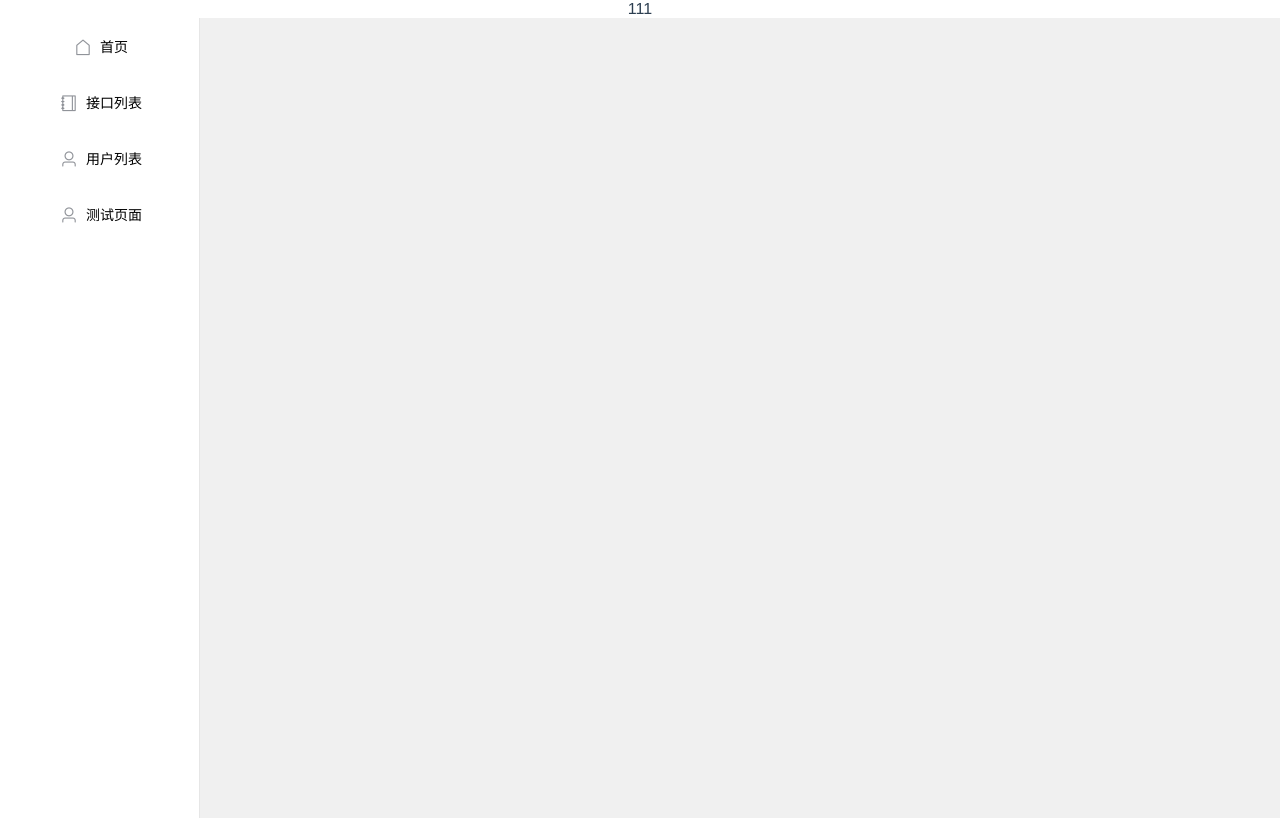
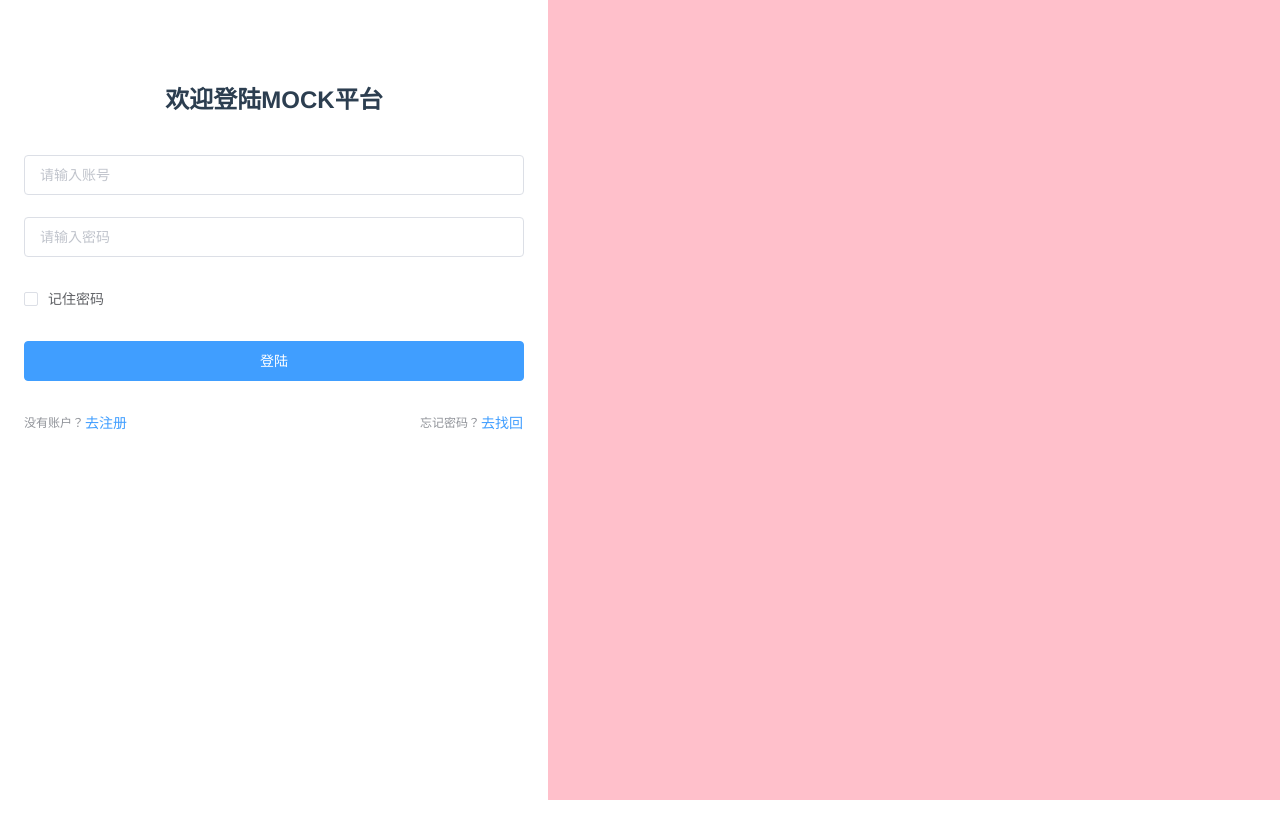
Before and after one commit to 1437647291/mock-project, a Vue app: page /login in a window 1280 px wide. Built offline with nearby package versions, Linux system fonts and the light colour scheme.

Commit message:
feat-添加登陆注册-hss

```diff
--- a/src/App.vue
+++ b/src/App.vue
@@ -1,35 +1,6 @@
 <template>
   <div id="app">
-    <div>111</div>
-    <el-container>
-      <el-container>
-        <el-aside width="200px">
-          <el-menu
-            class="el-menu-vertical-demo"
-          >
-            <el-menu-item index="1">
-              <i class="el-icon-house"></i>
-              <router-link to="/home" slot="title">首页</router-link>
-            </el-menu-item>
-            <el-menu-item index="2">
-              <i class="el-icon-notebook-1"></i>
-              <router-link to="/interface" slot="title">接口列表</router-link>
-            </el-menu-item>
-            <el-menu-item index="3">
-              <i class="el-icon-user"></i>
-              <router-link to="/user" slot="title">用户列表</router-link>
-            </el-menu-item>
-            <el-menu-item index="4">
-              <i class="el-icon-user"></i>
-              <router-link to="/test" slot="title">测试页面</router-link>
-            </el-menu-item>
-          </el-menu>
-        </el-aside>
-        <el-main>
-          <router-view />
-        </el-main>
-      </el-container>
-    </el-container>
+    <router-view />
   </div>
 </template>
 
@@ -52,33 +23,7 @@ body {
   font-family: Avenir, Helvetica, Arial, sans-serif;
   -webkit-font-smoothing: antialiased;
   -moz-osx-font-smoothing: grayscale;
-  text-align: center;
   color: #2c3e50;
   height: 100%;
 }
-.el-main {
-  background: #F0F0F0;
-}
-.el-container {
-  height: 100%;
-
-  .el-menu {
-    height: 100%;
-
-    .is-active {
-      a {
-        color: #409EFF !important;
-      }
-    }
-
-    .el-menu-item {
-      a {
-        color: black;
-        &:-webkit-any-link {
-          text-decoration: none;
-        }
-      }
-    }
-  }
-}
 </style>
--- /dev/null
+++ b/src/pages/Home/index.vue
@@ -0,0 +1,71 @@
+<template>
+  <div class="home">
+    <div>111</div>
+    <el-container>
+      <el-container>
+        <el-aside width="200px">
+          <el-menu
+            class="el-menu-vertical-demo"
+          >
+            <el-menu-item index="1">
+              <i class="el-icon-house"></i>
+              <router-link to="/welcome" slot="title">首页</router-link>
+            </el-menu-item>
+            <el-menu-item index="2">
+              <i class="el-icon-notebook-1"></i>
+              <router-link to="/interface" slot="title">接口列表</router-link>
+            </el-menu-item>
+            <el-menu-item index="3">
+              <i class="el-icon-user"></i>
+              <router-link to="/user" slot="title">用户列表</router-link>
+            </el-menu-item>
+            <el-menu-item index="4">
+              <i class="el-icon-user"></i>
+              <router-link to="/test" slot="title">测试页面</router-link>
+            </el-menu-item>
+          </el-menu>
+        </el-aside>
+        <el-main>
+          <router-view />
+        </el-main>
+      </el-container>
+    </el-container>
+  </div>
+</template>
+
+<script>
+export default {
+  name: 'Home'
+}
+</script>
+
+<style scope lang="less">
+.home {
+  height: 100%;
+}
+.el-main {
+  background: #F0F0F0;
+}
+.el-container {
+  height: 100%;
+
+  .el-menu {
+    height: 100%;
+
+    .is-active {
+      a {
+        color: #409EFF !important;
+      }
+    }
+
+    .el-menu-item {
+      a {
+        color: black;
+        &:-webkit-any-link {
+          text-decoration: none;
+        }
+      }
+    }
+  }
+}
+</style>
--- /dev/null
+++ b/src/pages/Login/index.vue
@@ -0,0 +1,190 @@
+<template>
+  <div class="login">
+    <div class="form">
+      <div class="title">欢迎登陆MOCK平台</div>
+      <!-- 登陆模块 -->
+      <div v-if="showLogin">
+        <el-form :model="ruleForm" status-icon ref="ruleForm" class="demo-ruleForm">
+          <el-form-item prop="account">
+            <el-input placeholder="请输入账号" v-model="ruleForm.account" autocomplete="off"></el-input>
+          </el-form-item>
+          <el-form-item prop="checkPass">
+            <el-input placeholder="请输入密码" type="password" v-model="ruleForm.password" autocomplete="off" show-password></el-input>
+          </el-form-item>
+          <el-form-item prop="checkPass">
+            <el-checkbox v-model="checked">记住密码</el-checkbox>
+          </el-form-item>
+          <el-form-item>
+            <el-button type="primary" @click="submitForm('ruleForm')" style="width: 100%">登陆</el-button>
+          </el-form-item>
+        </el-form>
+
+        <div class="account-set">
+          <div class="setting">
+            <div class="setting-text">没有账户？</div>
+            <el-button type="text" @click="toRegister">去注册</el-button>
+          </div>
+          <div class="setting">
+            <div class="setting-text">忘记密码？</div>
+            <el-button type="text">去找回</el-button>
+          </div>
+        </div>
+      </div>
+
+      <!-- 注册模块 -->
+      <div v-if="!showLogin">
+        <div class="register-header">
+          <div>账号注册</div>
+          <div class="setting">
+            <div class="setting-text">已有账号？</div>
+            <el-button type="text" @click="toLogin">去登陆</el-button>
+          </div>
+        </div>
+
+        <el-form :model="register" status-icon class="demo-ruleForm">
+          <el-form-item prop="account">
+            <el-input placeholder="请输入账号" v-model="register.account" autocomplete="off"></el-input>
+          </el-form-item>
+          <el-form-item prop="checkPass">
+            <el-input placeholder="输入密码" type="password" v-model="register.password" autocomplete="off" show-password></el-input>
+          </el-form-item>
+          <el-form-item prop="checkPass">
+            <el-input placeholder="确认密码" type="password" v-model="register.confirmPassword" autocomplete="off" show-password></el-input>
+          </el-form-item>
+          <el-form-item>
+            <el-button type="primary" @click="submitForm('register')" style="width: 100%">注册</el-button>
+          </el-form-item>
+        </el-form>
+      </div>
+    </div>
+    <div class="img-body"></div>
+  </div>
+</template>
+
+<script>
+import request from '@/utils/request';
+import { Message } from 'element-ui';
+
+export default {
+  name: 'Login',
+  data () {
+    return {
+      ruleForm: {
+        account: '',
+        password: '',
+      },
+      register: {
+        account: '',
+        password: '',
+        confirmPassword: '',
+      },
+      checked: false,
+      showLogin: true,
+    }
+  },
+  methods: {
+    registerRequest (params) {
+      request({
+        url: '/user/register',
+        method: 'post',
+        data: params,
+      }).then(res => {
+        Message.success('注册成功!');
+        this.showLogin = true;
+      })
+    },
+    loginRequest (params) {
+      request({
+        url: '/user/login',
+        method: 'post',
+        data: params,
+      }).then(res => {
+        this.$router.push({ path: '/welcome' });
+      }).catch(err => {})
+    },
+    toRegister () {
+      this.showLogin = false;
+    },
+    toLogin () {
+      this.showLogin = true;
+    },
+    submitForm (from) {
+      if (from === 'ruleForm') {
+        // 登陆
+        this.loginRequest(this.ruleForm);
+      } else if (from === 'register') {
+        // 注册
+        this.registerRequest(this.register);
+      }
+    },
+  }
+}
+</script>
+
+<style scope lang="less">
+.login {
+  display: flex;
+  align-items: center;
+  justify-content: center;
+  height: 100%;
+  width: 100%;
+  overflow: hidden;
+
+  .form {
+    width: 500px;
+    height: 100%;
+    display: flex;
+    flex-direction: column;
+    padding: 0 24px;
+
+    .title {
+      margin-top: 80px;
+      font-size: 24px;
+      font-weight: bold;
+      margin-bottom: 40px;
+      text-align: center;
+    }
+
+    .account-set {
+      display: flex;
+      justify-content: space-between;
+      align-items: center;
+
+      .setting {
+        display: flex;
+        align-items: center;
+
+        .setting-text {
+          font-size: 12px;
+          color: #909399;
+          line-height: 12px;
+        }
+      }
+    }
+
+    .register-header {
+      display: flex;
+      align-items: center;
+      justify-content: space-between;
+      margin-bottom: 20px;
+
+      .setting {
+        display: flex;
+        align-items: center;
+
+        .setting-text {
+          font-size: 12px;
+          color: #909399;
+          line-height: 12px;
+        }
+      }
+    }
+  }
+
+  .img-body {
+    flex: 1;
+    height: 100%;
+    background: pink;
+  }
+}
+</style>
--- a/src/pages/HomePage/HomePage.vue
+++ b/src/pages/WelcomePage/WelcomePage.vue
@@ -6,7 +6,7 @@
 import request from '@/utils/request';
 
 export default {
-  name: 'HomePage',
+  name: 'WelcomePage',
   methods: {
 
   },
--- a/src/utils/request.js
+++ b/src/utils/request.js
@@ -13,16 +13,47 @@ const request = (config) => {
     });
 
     service(config).then(res => {
-      if (res.status === 200) {
+      const { status, data: { code } } = res;
+      if (status === 200 && code === 200) {
         resolve(res.data);
       } else {
-        Message.error('出错了！请稍后再试！');
+        console.log('zhixing1')
+        Message.error(err.msg);
+        reject(res.data);
       };
     }).catch(err => {
+      console.log('zhixing2')
       reject(err);
       Message.error('出错了！请稍后再试！');
     })
   })
+
+  // const service = axios.create({
+  //   baseURL: '/api',
+  //   timeout: 60000,
+  //   headers: {
+  //     'X-Requested-With': 'XMLHttpRequest',
+  //     'Access-Control-Allow-Origin': '*'
+  //   },
+  // });
+  // // 添加响应拦截器
+  // service.interceptors.response.use(response => {
+  //   // 对响应数据做点什么
+  //   console.log('response', response);
+  //   const { status, data: { code } } = response;
+  //   if (status === 200 && code === 200) {
+  //     return Promise.resolve(response.data);
+  //   } else {
+  //     console.log('zhixing')
+  //     Message.error('出错了！请稍后再试！');
+  //     return Promise.reject(response.data)
+  //   };
+  // }, error => {
+  //   // 对响应错误做点什么
+  //   return Promise.reject(error);
+  // });
+
+  // service(config);
 };
 
 export default request;
```
Also changed, not shown: src/router/index.js (+14 -5 lines).
